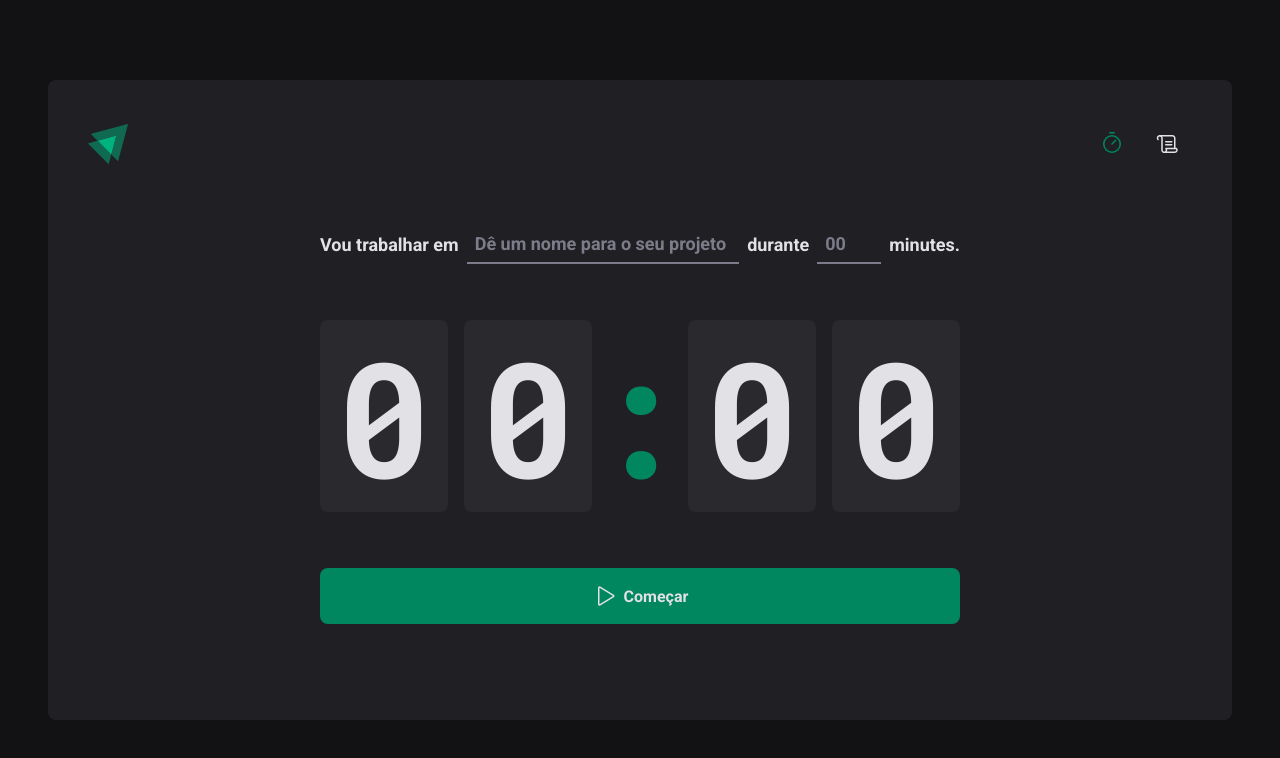
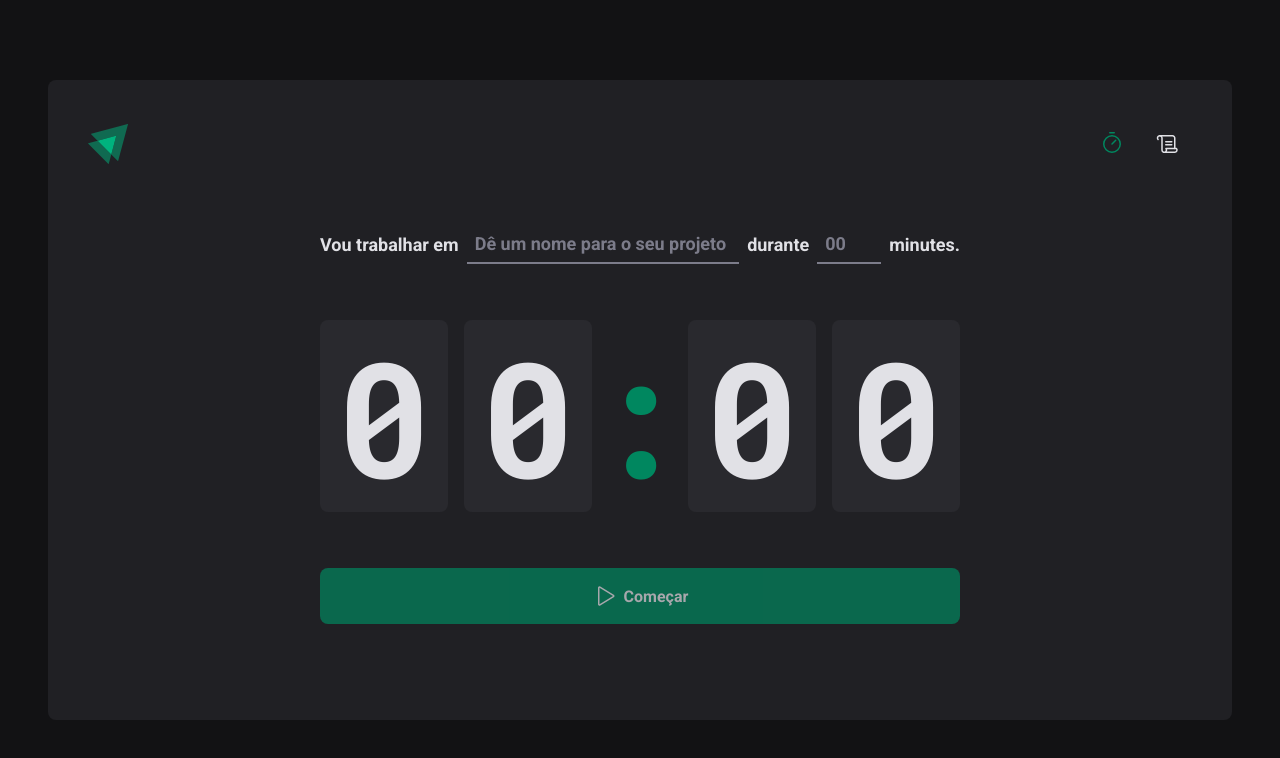
Before and after one commit to AlessandraMayumi/tomato, a React (Vite) app: page / in a window 1280 px wide. Shown: the top 758 px of the page. Built offline with nearby package versions, Linux system fonts and the light colour scheme.

Commit message:
React Hook Form

```diff
--- a/package.json
+++ b/package.json
@@ -13,6 +13,7 @@
     "phosphor-react": "^1.4.1",
     "react": "^18.2.0",
     "react-dom": "^18.2.0",
+    "react-hook-form": "^7.46.1",
     "react-router-dom": "^6.15.0",
     "styled-components": "^6.0.7"
   },
--- a/src/pages/Home/index.tsx
+++ b/src/pages/Home/index.tsx
@@ -1,16 +1,35 @@
+import { useForm } from 'react-hook-form';
 import { Play } from 'phosphor-react';
-import { CountDownContainer, FormContainer, HomeContainer, MinutesAmountInput, Separator, StartCountDownButton, TaskInput } from './styles';
+import {
+    CountDownContainer,
+    FormContainer,
+    HomeContainer,
+    MinutesAmountInput,
+    Separator,
+    StartCountDownButton,
+    TaskInput,
+} from './styles';
 
 export function Home() {
+    const { register, handleSubmit, watch } = useForm();
+
+    function handleCreateNewCycle(data: any) {
+        console.log(data);
+    }
+
+    const isSubmitDisabled = !watch('task');
+
     return (
         <HomeContainer>
-            <form>
+            <form onSubmit={handleSubmit(handleCreateNewCycle)} action=''>
                 <FormContainer>
                     <label>Vou trabalhar em</label>
                     <TaskInput
                         id='task'
+                        list='task-suggestions'
                         placeholder='Dê um nome para o seu projeto'
-                        list='task-suggestions'/>
+                        {...register('task')}
+                    />
 
                     <datalist id="task-suggestions">
                         <option value="Projeto 1" />
@@ -25,7 +44,9 @@
                         placeholder='00'
                         step={5}
                         min={5}
-                        max={60} />
+                        max={60}
+                        {...register('minutesAmount', { valueAsNumber: true })}
+                    />
 
                     <span>minutes.</span>
                 </FormContainer>
@@ -38,7 +59,7 @@
                     <span>0</span>
                 </CountDownContainer>
 
-                <StartCountDownButton type='submit'>
+                <StartCountDownButton disabled={isSubmitDisabled} type='submit'>
                     <Play size={24} />
                     Começar
                 </StartCountDownButton>
```
Also changed, not shown: 1 other file (tests, documents, lock files or other folders).
